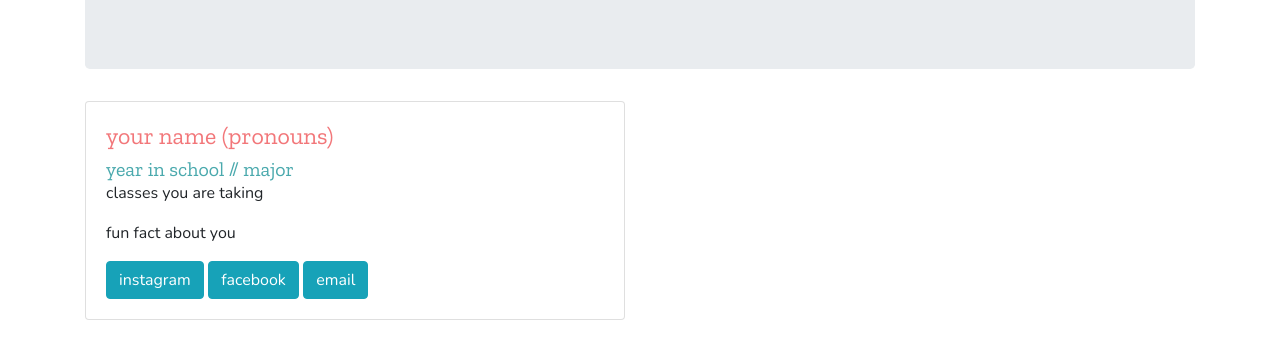
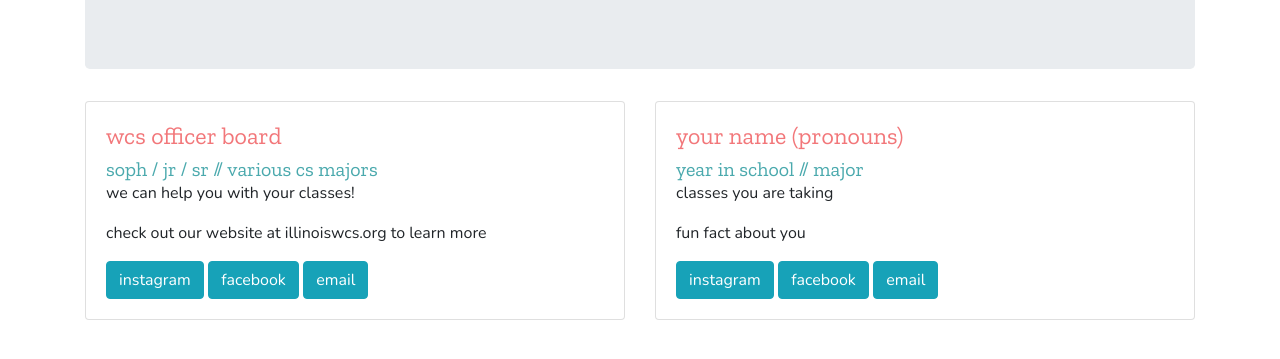
Before and after one commit to zjy-mandy/git-gud, a plain HTML site: page index.html in a window 1280 px wide. Shown: the part 203-562 px from the top of the page. Drawn offline with nearby package versions, Linux system fonts and the light colour scheme.

Commit message:
Adding example profile

```diff
--- a/index.html
+++ b/index.html
@@ -16,10 +16,23 @@
 				<h3>// git gud @ git, september 1, 2020</h3>
 		</div>
 	</section>
+	<div class="row">
+		<div class="col-sm-6">
+			<div class="card">
+				<div class="card-body">
+					<h4 class="card-title">wcs officer board</h4>
+					<h5 class="card-subtitle">soph / jr / sr // various cs majors</h5>
+					<p class="card-text">we can help you with your classes!</p>
+					<p class="card-text">check out our website at illinoiswcs.org to learn more</p>
+					<a href="https://www.instagram.com/illinoiswcs" target="_blank" class="btn btn-info">instagram</a>
+					<a href="https://www.facebook.com/illinoisWCS" target="_blank" class="btn btn-info">facebook</a>
+					<a href="mailto:illinoiswcs@gmail.com" target="_blank" class="btn btn-info">email</a>
+				</div>
+			</div>
+		</div>
 		<!-- add your details to this section if you are comfortable sharing! -->
 		<!-- remove the TODO comments when you are done -->
 		<!-- see the above cards for examples -->
-	<div class="row">
 		<div class="col-sm-6">
 			<div class="card">
 				<div class="card-body">
@@ -28,11 +41,10 @@
 					<h5 class="card-subtitle">year in school // major <!-- TODO: edit this --></h5>
 					<p class="card-text">classes you are taking <!-- TODO: edit this --></p>
 					<p class="card-text">fun fact about you <!-- TODO: edit this --></p>
-						<!-- TODO: edit this --> <a href="https://www.instagram.com/YOUR USERNAME HERE" class="btn btn-info">instagram</a>
-						<!-- TODO: edit this --> <a href="https://www.facebook.com/YOUR USERNAME HERE" class="btn btn-info">facebook</a>
-						<!-- TODO: edit this --> <a href="mailto:YOUR NETID HERE@illinois.edu" class="btn btn-info">email</a>
+					<!-- TODO: edit this --> <a href="https://www.instagram.com/YOUR USERNAME HERE" target="_blank" class="btn btn-info">instagram</a>
+					<!-- TODO: edit this --> <a href="https://www.facebook.com/YOUR USERNAME HERE" target="_blank" class="btn btn-info">facebook</a>
+					<!-- TODO: edit this --> <a href="mailto:YOUR NETID HERE@illinois.edu" target="_blank" class="btn btn-info">email</a>
 					<!-- stop editing here -->
-					</div>
 				</div>
 			</div>
 		</div>
```
Lines whose indentation alone changed are shown as unchanged.
